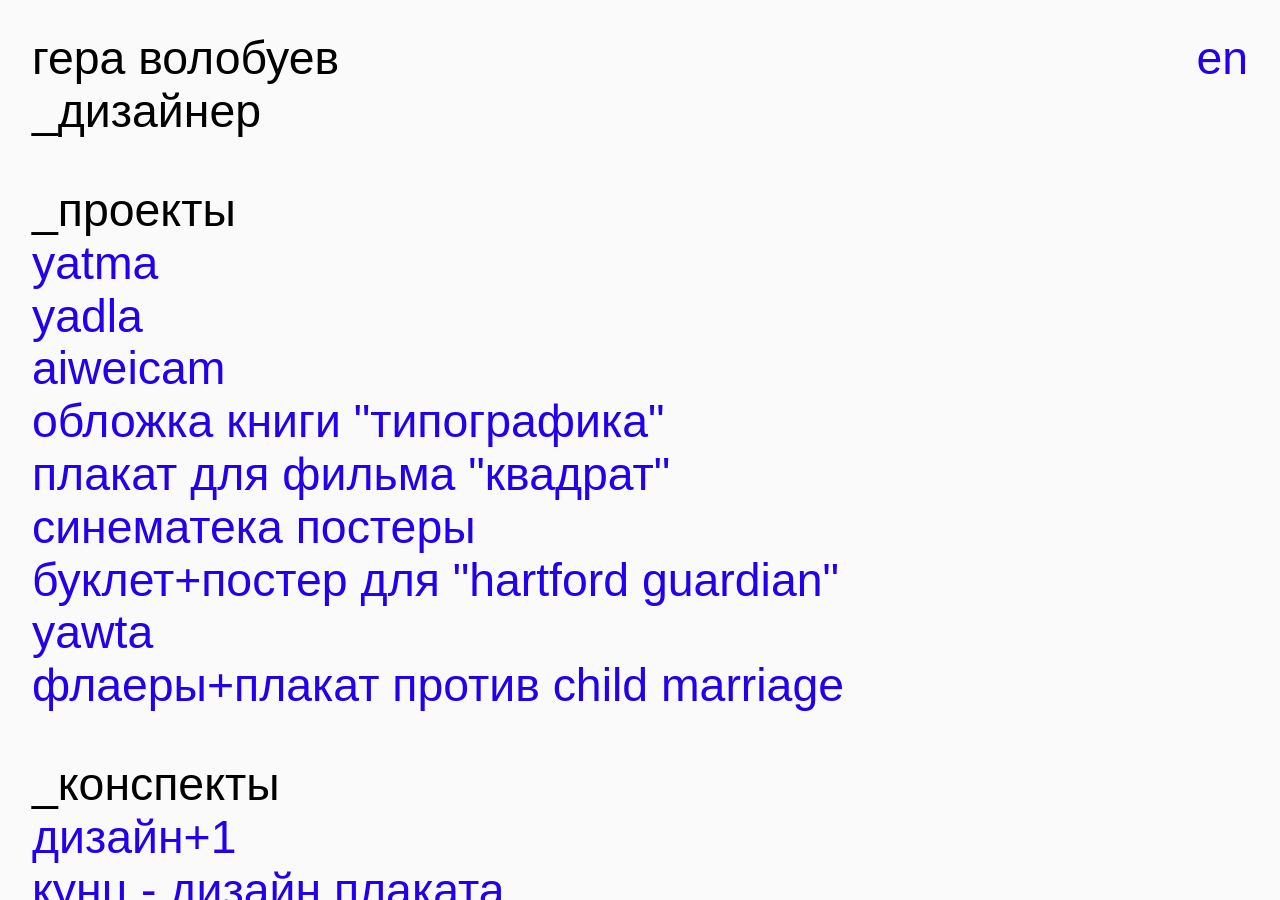
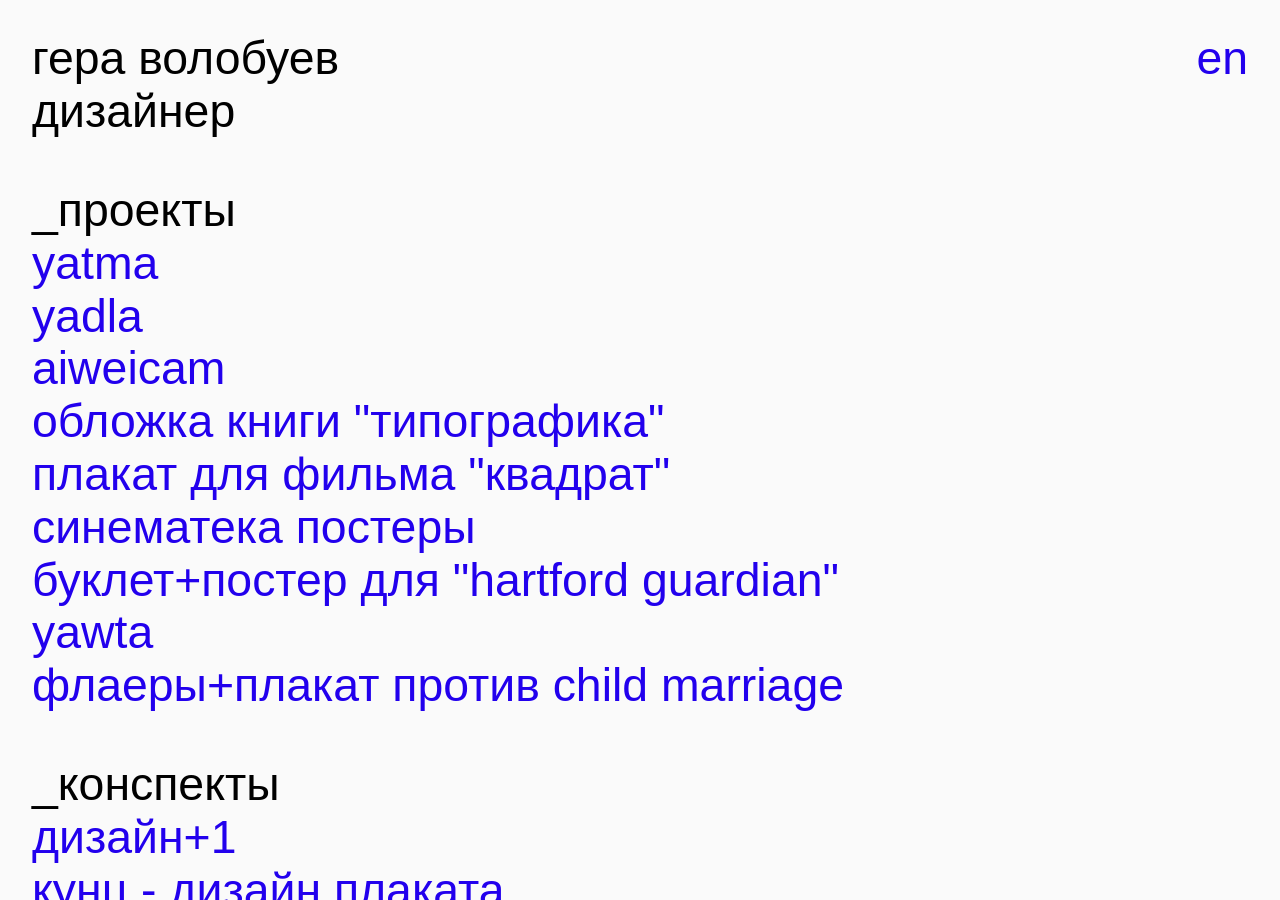
Before and after one commit to geravolobuev/geravolobuev, a Jekyll site: the page built from pages/index.md, in a window 1280 px wide and 900 px high. Built offline with Jekyll 4.4.1, drawn with Linux system fonts in a browser that asks for light colours.

```diff
--- a/_layouts/home.html
+++ b/_layouts/home.html
@@ -12,7 +12,7 @@
                 <section class="about">
                         <div class="about-left">
         <p class="about_text">гера волобуев<br>
-        _дизайнер
+        дизайнер
         </p>
                         </div>
                         <div class="about-right">
```
